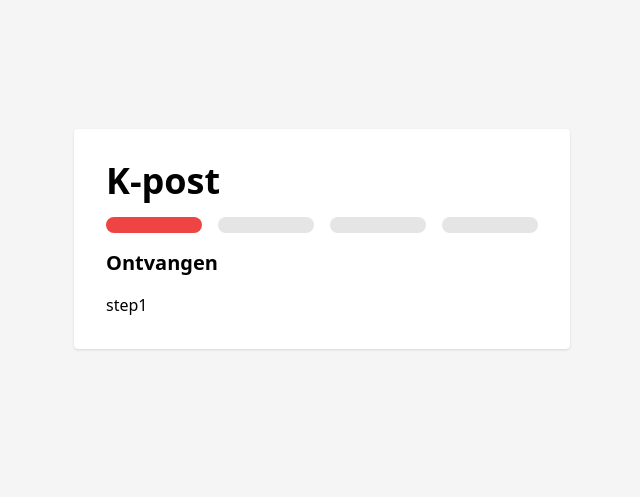
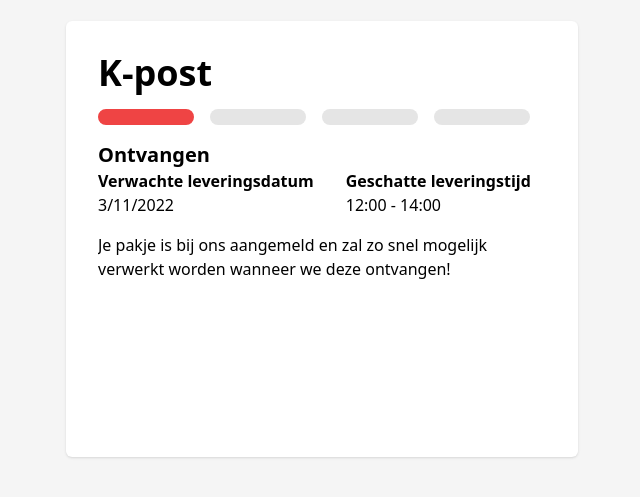
Before and after one commit to QuintenMuyllaert/FutureTech-Examen, a Svelte app in the folder apps/frontend-customer/: page / in a window 1280 px wide. Shown: the part 161-658 px from the top of the page, without its empty margins (318-958 px from the left). Built offline with nearby package versions, Linux system fonts and the light colour scheme.

Commit message:
feat: added styling

```diff
--- a/apps/frontend-customer/src/App.svelte
+++ b/apps/frontend-customer/src/App.svelte
@@ -1,6 +1,8 @@
 <script lang="ts">
 	let currentStep = 1;
 	let stepName = "Ontvangen";
+	let deliveryDate = new Date();
+	let estimetedDeliveryTime = "12:00 - 14:00";
 
 	const changeStep = (step: number) => {
 		currentStep = step;
@@ -23,34 +25,49 @@
 </script>
 
 <main class="min-h-screen flex justify-center items-center bg-neutral-100">
-	<div class="shadow rounded p-8 flex flex-col gap-4 bg-white">
+	<div class="shadow rounded-md p-8 grid grid-rows-[auto_auto_1fr] gap-4 bg-white min-h-[50vh]">
 		<h1 class="text-4xl text-red font-bold">K-post</h1>
 		<nav>
 			<ul class="flex gap-4">
 				<!-- svelte-ignore a11y-click-events-have-key-events -->
 				<li class="bg-red-500 rounded-full w-24 h-4" on:click={() => changeStep(1)} />
 				<!-- svelte-ignore a11y-click-events-have-key-events -->
-				<li class="{currentStep >= 2 ? 'bg-red-500' : 'bg-neutral-200'} rounded-full w-24 h-4 " on:click={() => changeStep(2)} />
+				<li class="{currentStep >= 2 ? 'bg-red-500' : 'bg-neutral-200'} rounded-full w-24 h-4" on:click={() => changeStep(2)} />
 				<!-- svelte-ignore a11y-click-events-have-key-events -->
-				<li class="{currentStep >= 3 ? 'bg-red-500' : 'bg-neutral-200'} rounded-full w-24 h-4 text-white" on:click={() => changeStep(3)} />
+				<li class="{currentStep >= 3 ? 'bg-red-500' : 'bg-neutral-200'} rounded-full w-24 h-4" on:click={() => changeStep(3)} />
 				<!-- svelte-ignore a11y-click-events-have-key-events -->
-				<li class="{currentStep >= 4 ? 'bg-red-500' : 'bg-neutral-200'} rounded-full w-24 h-4 text-white" on:click={() => changeStep(4)} />
+				<li class="{currentStep >= 4 ? 'bg-red-500' : 'bg-neutral-200'} rounded-full w-24 h-4" on:click={() => changeStep(4)} />
 			</ul>
 		</nav>
-		<div class="min-w-xs">
-			<h1 class="text-xl font-bold mb-4">{stepName}</h1>
+		<div class="w-full">
+			<h2 class="text-xl font-bold">{stepName}</h2>
+			<div class="flex gap-8">
+				<div>
+					<h3 class="font-bold">Verwachte leveringsdatum</h3>
+					<p>{deliveryDate.getDay()}/{deliveryDate.getMonth()}/{deliveryDate.getFullYear()}</p>
+				</div>
+				<div>
+					<h3 class="font-bold">Geschatte leveringstijd</h3>
+					<p>{estimetedDeliveryTime}</p>
+				</div>
+			</div>
+			<div class="w-[28rem] max-w-lg mt-4 h-48 overflow-y-auto">
 				{#if currentStep === 1}
-				<p>step1</p>
+					<p>Je pakje is bij ons aangemeld en zal zo snel mogelijk verwerkt worden wanneer we deze ontvangen!</p>
 				{/if}
 				{#if currentStep === 2}
-				<p>step2</p>
+					<p>We hebben je pakje in ons magazijn ontvangen! We zullen je pakje zo snel mogelijk verwerken en leveren!</p>
 				{/if}
 				{#if currentStep === 3}
-				<p>step3</p>
+					<div class="grid grid-cols-2 gap-2 h-full">
+						<p>Je pakje is onderweg!</p>
+						<div class="h-full w-full bg-red-300" />
+					</div>
 				{/if}
 				{#if currentStep === 4}
-				<p>step4</p>
+					<p>Je pakje is geleverd!</p>
 				{/if}
 			</div>
 		</div>
+	</div>
 </main>
```
Lines whose indentation alone changed are shown as unchanged.
